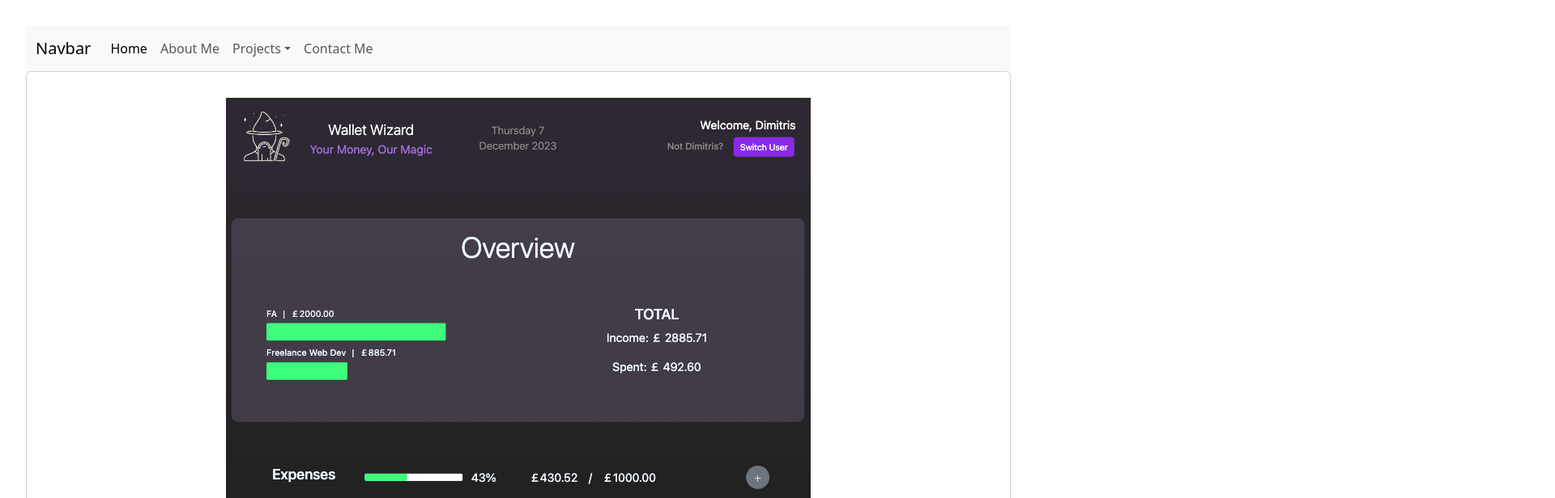
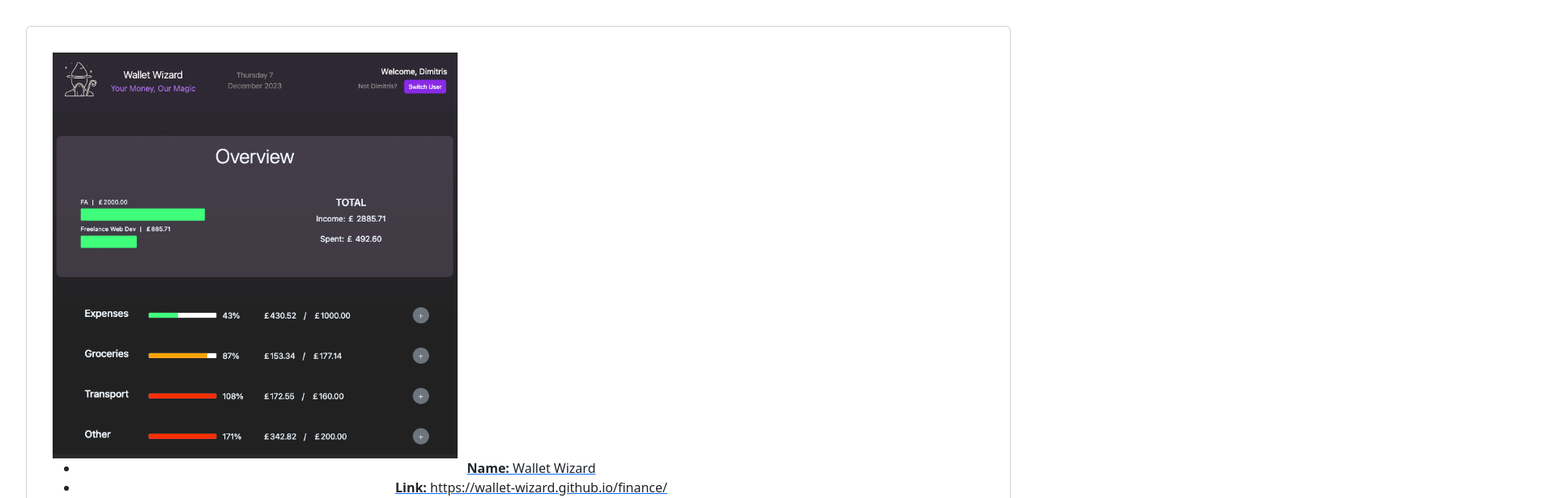
Before and after one commit to EleniMG/React-Portfolio, a React (Vite) app in the folder portfolio/: page /projects in a window 1280 px wide. Shown: the top 616 px of the page at 81% size, 1920 px wide, since content can reach past the window. Built offline with nearby package versions, Linux system fonts and the light colour scheme.

Commit message:
Adding React Router, styling to project cards, HighlightedProject component, and fixing navbar to top of page

```diff
--- a/portfolio/package.json
+++ b/portfolio/package.json
@@ -12,7 +12,8 @@
   "dependencies": {
     "bootstrap": "^5.3.2",
     "react": "^18.2.0",
-    "react-dom": "^18.2.0"
+    "react-dom": "^18.2.0",
+    "react-router-dom": "^6.21.1"
   },
   "devDependencies": {
     "@types/react": "^18.2.15",
--- a/portfolio/src/components/App/App.jsx
+++ b/portfolio/src/components/App/App.jsx
@@ -4,6 +4,7 @@ import Header from "../Header/Header.jsx"
 import Homepage from "../Homepage/Homepage.jsx"
 import Contact from "../Contact/Contact.jsx"
 import ProjectsPage from "../ProjectsPage/ProjectsPage.jsx"
+import HighlightedProject from "../HighlightedProject/HighlightedProject.jsx"
 
 function App() {
 
@@ -11,8 +12,8 @@ function App() {
     <div>
       <Header />
       <Homepage />
-      <ProjectsPage />
-      <Contact />
+      {/* <ProjectsPage /> */}
+      {/* <Contact /> */}
     </div>
   )
 }
--- a/portfolio/src/components/Contact/Contact.jsx
+++ b/portfolio/src/components/Contact/Contact.jsx
@@ -1,6 +1,15 @@
 import React from 'react'
+import Header from '../Header/Header'
 
 function Contact(){
+    return (
+        <>
+        <Header />
+    <h1>Hello, you can contact me here:</h1>
+    <p>LinkedIn:</p>
+    <p>GitHub:</p>
+    </>
+    )
 
 }
 
--- a/portfolio/src/components/Header/Header.css
+++ b/portfolio/src/components/Header/Header.css
@@ -1,6 +1,6 @@
 .navbar{
     top: 0;
     left: 0;
-    position: fixed;
+    position: fixed !important;
     width: 100%;
 }
--- a/portfolio/src/components/Header/Header.jsx
+++ b/portfolio/src/components/Header/Header.jsx
@@ -1,5 +1,6 @@
 import React from 'react'
 import './Header.css'
+import { Link } from 'react-router-dom'
 
 function Header(){
     return (
@@ -12,7 +13,8 @@ function Header(){
     <div className="collapse navbar-collapse" id="navbarSupportedContent">
       <ul className="navbar-nav me-auto mb-2 mb-lg-0">
         <li className="nav-item">
-          <a className="nav-link active" aria-current="page" href="#">Home</a>
+          {/* <a className="nav-link active" aria-current="page" href="/">Home</a> */}
+          <Link to="/" className='nav-link'>Home</Link>
         </li>
         <li className="nav-item">
           <a className="nav-link" href="#about-me">About Me</a>
@@ -31,7 +33,8 @@ function Header(){
           </ul>
         </li>
         <li className="nav-item">
-          <a className="nav-link" href="#contact-me">Contact Me</a>
+          {/* <a className="nav-link" href="/contact-me">Contact Me</a> */}
+          <Link to="/contact-me" className='nav-link'>Contact Me</Link>
         </li>
       </ul>
 
--- /dev/null
+++ b/portfolio/src/components/HighlightedProject/HighlightedProject.jsx
@@ -0,0 +1,24 @@
+import React from "react"
+import projectData from "../Project/project.json"
+
+function HighlightedProject() {
+    // const highlightedProject = projectData.find((id) => id = {props.id})
+
+    if (id === 1){
+        return (
+            <Project
+                key={project.id}
+                name={project.name}
+                image={project.image}
+                description={project.description}
+                link={project.link}
+            />
+        )
+    }
+
+    // return (
+    //     highlightedProject
+    // )
+}
+
+export default HighlightedProject
--- a/portfolio/src/components/Project/Project.jsx
+++ b/portfolio/src/components/Project/Project.jsx
@@ -1,10 +1,12 @@
 import React from 'react'
+import "./project.css"
+
 
 function Project(props){
     return (
         <div className="card">
           <div className="img-container">
-            <img alt={props.name} src={props.image} />
+            <img className="image" alt={props.name} src={props.image} />
           </div>
           <div className="content">
             <ul>
@@ -23,4 +25,6 @@ function Project(props){
       );
 }
 
+
+
 export default Project
--- /dev/null
+++ b/portfolio/src/components/Project/project.css
@@ -0,0 +1,7 @@
+.img-container{
+    width: 500px;
+}
+
+.image{
+    width: 100%;
+}
--- a/portfolio/src/components/ProjectsPage/ProjectsPage.jsx
+++ b/portfolio/src/components/ProjectsPage/ProjectsPage.jsx
@@ -1,11 +1,13 @@
 import React from 'react'
 import Project from '../Project/Project';
 import projectData from "../Project/project.json"
+import { Link } from 'react-router-dom';
 
 
-function ProjectsPage(props){
+function ProjectsPage(){
     return (
         projectData.map((project) => (
+            <Link to={`/project/${project.id}`}>
             <Project
                 key={project.id}
                 name={project.name}
@@ -13,6 +15,7 @@ function ProjectsPage(props){
                 description={project.description}
                 link={project.link}
             />
+            </Link>
         ))
       );
 }
--- a/portfolio/src/main.jsx
+++ b/portfolio/src/main.jsx
@@ -4,9 +4,17 @@ import App from './components/App/App.jsx'
 import './index.css'
 import 'bootstrap/dist/css/bootstrap.min.css'
 import * as bootstrap from 'bootstrap'
+import {
+  createBrowserRouter,
+  RouterProvider
+} from "react-router-dom";
+import Contact from "./components/Contact/Contact.jsx"
+import ProjectsPage from './components/ProjectsPage/ProjectsPage.jsx'
+
+const router = createBrowserRouter([{path: "/", element: <App />}, {path: "/contact-me", element: <Contact />}, {path: "/projects", element: <ProjectsPage />}])
 
 ReactDOM.createRoot(document.getElementById('root')).render(
   <React.StrictMode>
-    <App />
+    <RouterProvider router={router} />
   </React.StrictMode>,
 )
```
Also changed, not shown: 1 other file (tests, documents, lock files or other folders).
